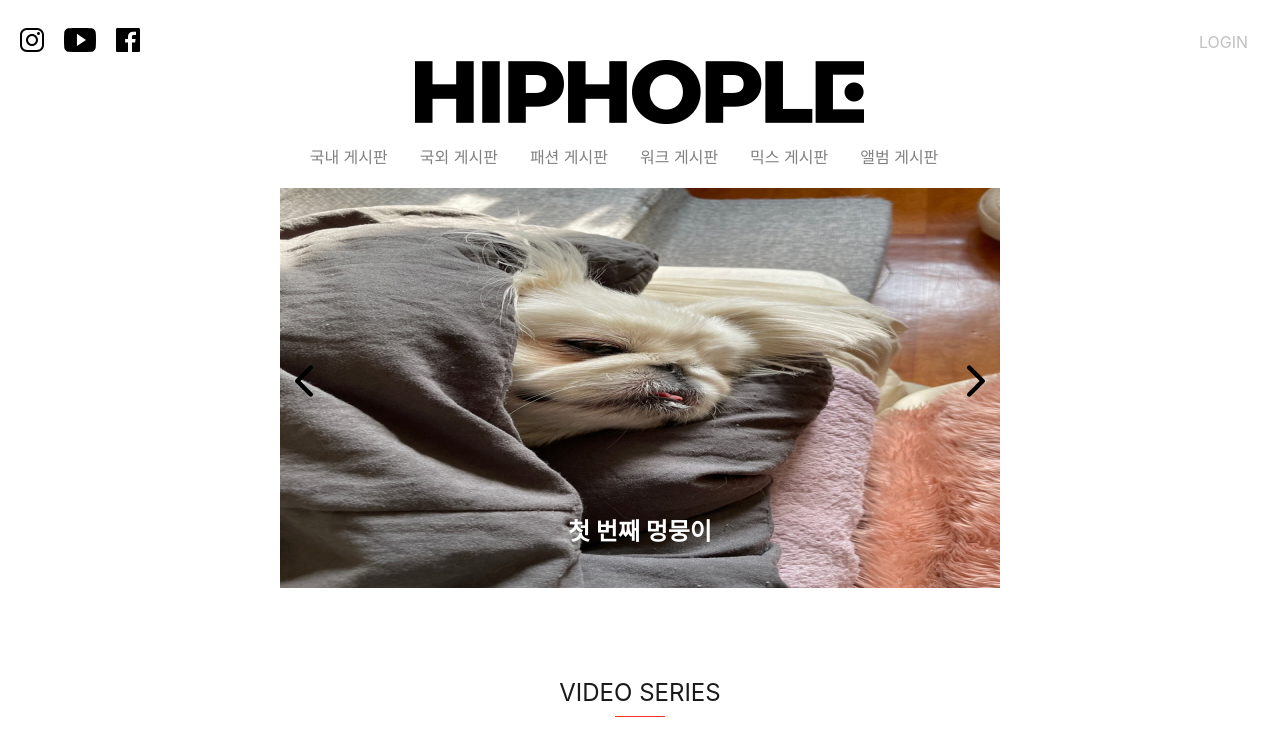
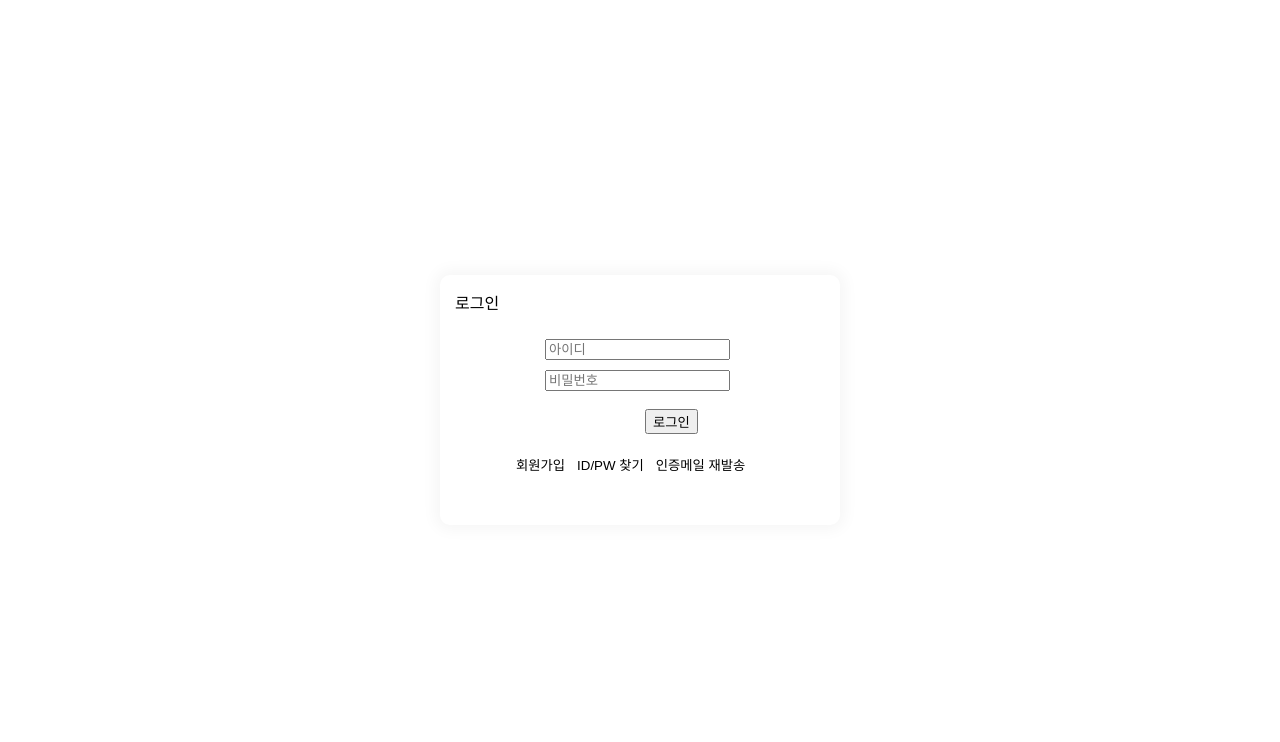
Before and after one commit to floating-points/hiphople-clone, a React (Create React App) app in the folder hiphople/client/: page / in a window 1280 px wide. Shown: the top 742 px of the page. Built offline with nearby package versions, Linux system fonts and the light colour scheme.

Commit message:
Login.js

```diff
--- a/hiphople/client/package.json
+++ b/hiphople/client/package.json
@@ -6,6 +6,7 @@
     "@testing-library/jest-dom": "^5.11.4",
     "@testing-library/react": "^11.1.0",
     "@testing-library/user-event": "^12.1.10",
+    "axios": "^0.21.1",
     "node-sass": "4.14.0",
     "react": "^17.0.2",
     "react-dom": "^17.0.2",
--- a/hiphople/client/src/App.js
+++ b/hiphople/client/src/App.js
@@ -2,15 +2,15 @@ import './App.css';
 import { Route, Link } from "react-router-dom";
 import Mainpage from './components/Mainpage/Mainpage';
 import DomesticBoard from './components/DomesticBoard/DomesticBoard';
+import Auth from "./components/Login/Auth/Auth";
 
 function App() {
   return (
-    <div>
-
-      <Route path="/" exact component={Mainpage} />
-      <Route path="/DomesticBoard" component={DomesticBoard} />
-
-    </div>
+    // <div>
+    //   <Route path="/" exact component={Mainpage} />
+    //   <Route path="/DomesticBoard" component={DomesticBoard} />
+    // </div>
+    <Auth />
   );
 }
 
--- a/hiphople/client/src/components/Login/Auth/Auth.js
+++ b/hiphople/client/src/components/Login/Auth/Auth.js
@@ -1,21 +1,49 @@
 import React, { useState } from "react"
+import { useHistory } from "react-router-dom";
 import "./auth.scss"
 
 const Auth = () => {
-    const [inputData, setInputData] = useState({
+    // global 전역 상태값 setUser를 받아옴
+    const history = useHistory();
+
+    const [account, setAccount] = useState({
         id: "",
         password: ""
     })
 
-    const LoginButtonClick = () => {
-        const { id, password } = inputData;
-        if (!id || !password) {
-            return alert("로그인 정보를 입력해주세요.")
+    const fetchLogin = async ({ id, password }) => {
+        const response = await fetch("http://localhost:8000/login");
+
+        if (response.ok) {
+            const users = await response.json();
+
+            const user = users.find(user => user.id === id);
+            if (!user || user.password !== password) {
+                throw new Error("아이디 또는 비밀번호가 일치하지 않습니다.")
+            }
+            return user;
         }
-        setInputData({
-            id: "",
-            password: ""
+        throw new Error("서버 통신이 원할하지 않습니다.")
+    }
+
+    const onChangeAccount = (e) => {
+        // console.log(account)
+        setAccount({
+            ...account,
+            [e.target.name]: e.target.value
         })
+    }
+
+    const onSubmitAccount = async () => {
+        try {
+            const user = await fetchLogin(account);
+
+            // 성공하면 메인페이지로
+            history.replace("/")
+        } catch (error) {
+            // 실패하면 throw new Error("") 값 출력
+            window.alert(error);
+        }
     }
 
     return (
@@ -24,11 +52,11 @@ const Auth = () => {
                 로그인
             </div>
             <div className="id-password-container">
-                <input name="id" placeholder="아이디" type="text"  />
-                <input name="password" placeholder="비밀번호" type="password"  />
+                <input name="id" placeholder="아이디" type="text" onChange={onChangeAccount} />
+                <input name="password" placeholder="비밀번호" type="password" onChange={onChangeAccount} />
             </div>
             <div className="login-button">
-                <button onClick={LoginButtonClick} >로그인</button>
+                <button onClick={onSubmitAccount}>로그인</button>
             </div>
             <div className="auth-small-container">
                 <button>회원가입</button>
```
Also changed, not shown: 1 other file (tests, documents, lock files or other folders).
